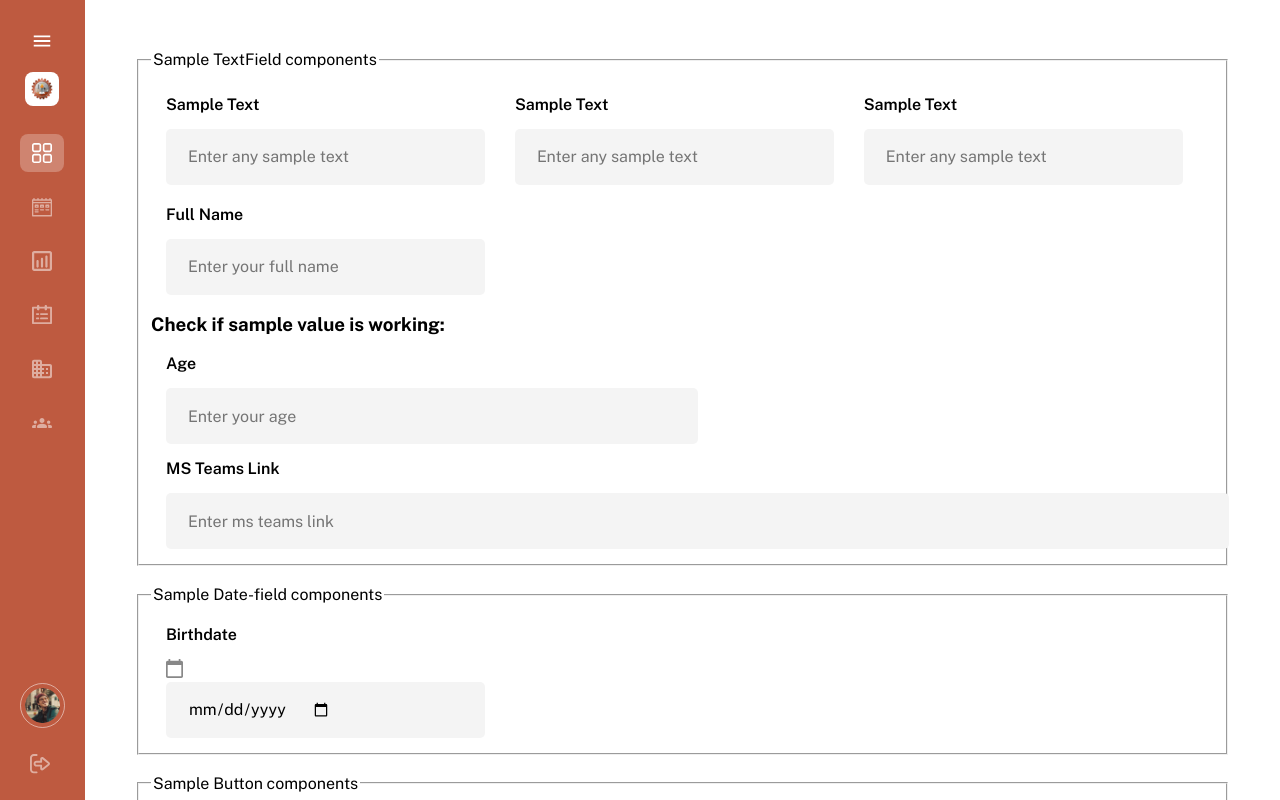
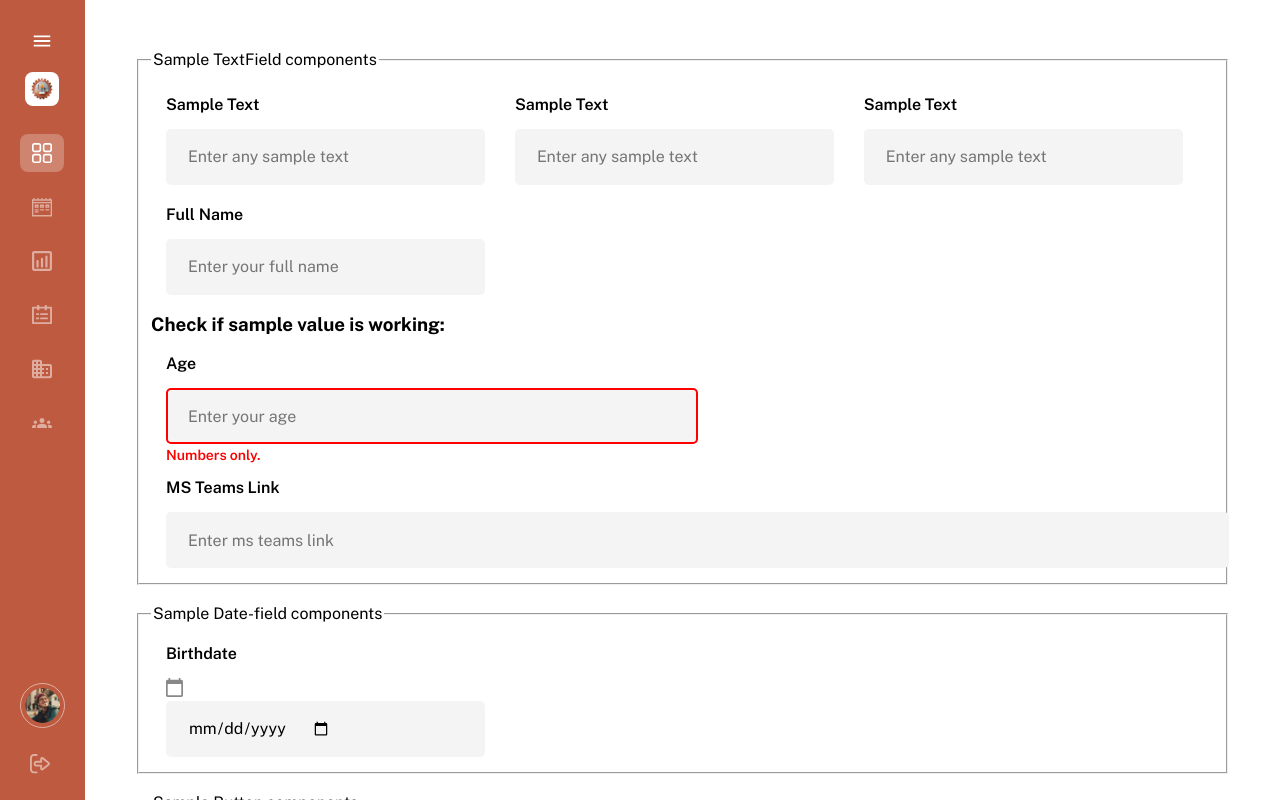
Before and after one commit to eroldramos/wfarproject, a React (Create React App) app in the folder frontend/: page /sample in a window 1280 px wide. Shown: the top 800 px of the page. Built offline with nearby package versions, Linux system fonts and the light colour scheme.

Commit message:
nabalik na yung invalid design sa input field

```diff
--- a/frontend/src/components/UI/FormControl/InputField/InputField.js
+++ b/frontend/src/components/UI/FormControl/InputField/InputField.js
@@ -3,8 +3,10 @@ import styles from './InputField.module.css';
 
 const InputField = (props) => {
 
+    let validationClass = props.error != null ? "invalid" : "";
+
     return (
-        <div className={styles["form-control"] + " " + styles["invalidClass"] + " " + styles[props.size]}>
+        <div className={styles["form-control"] + " " + styles[validationClass] + " " + styles[props.size]}>
             <label htmlFor={props.id}>{props.labelName}</label>
             <input type={props.type}
                 id={props.id}
```
